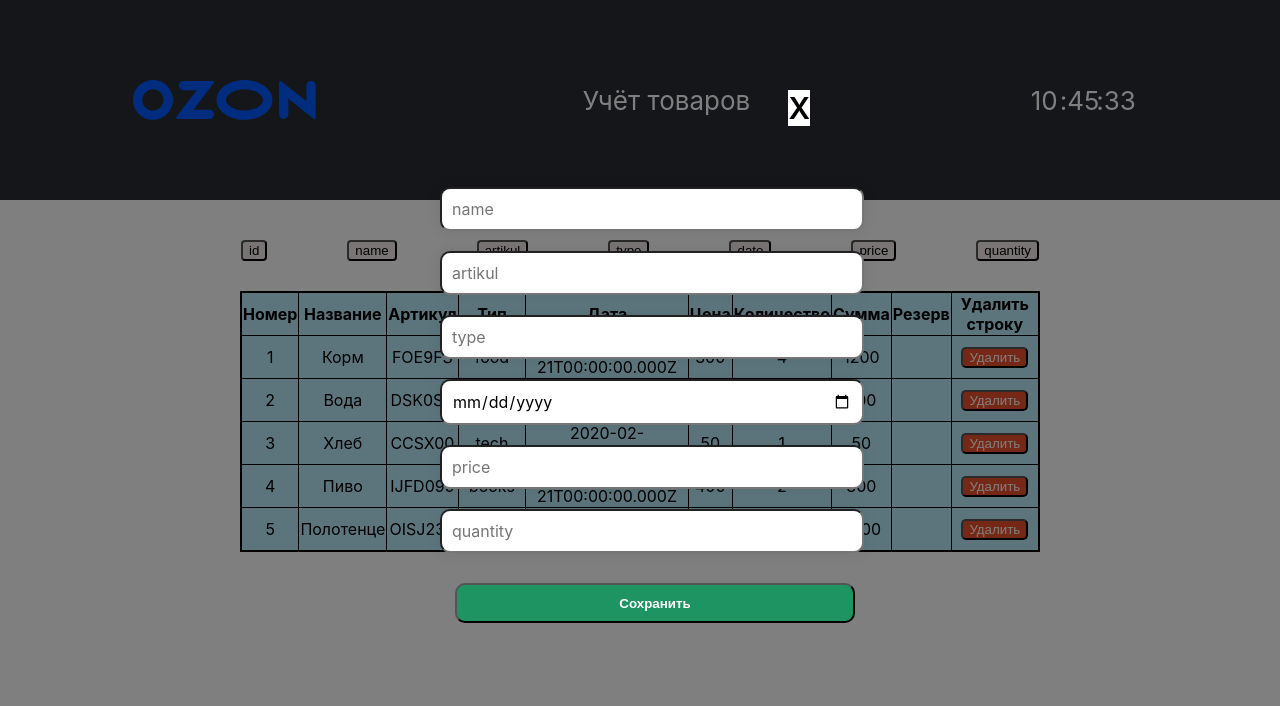
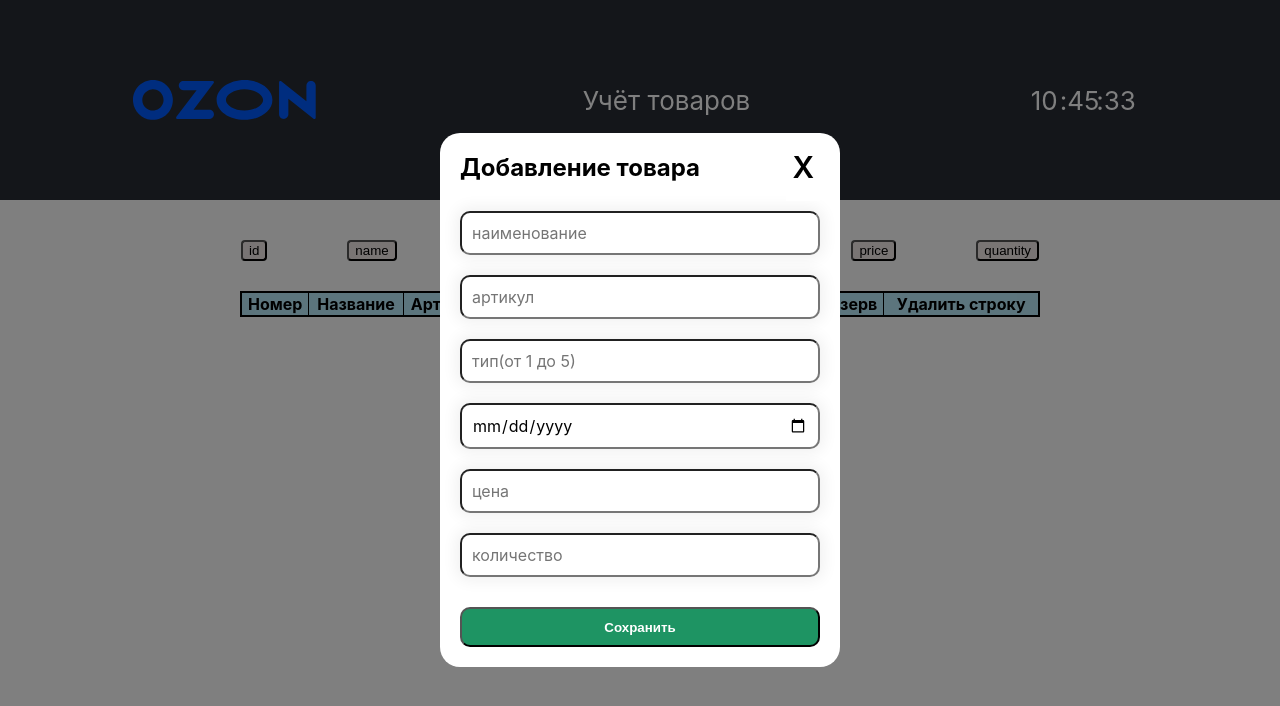
Before and after one commit to thegreatdestroyer/ozon-trainee, a React (Create React App) app: page /table in a window 1280 px wide. Both pictures are taken after a click on the button "Добавить товар". Shown: the top 706 px of the page. Built offline with nearby package versions, Linux system fonts and the light colour scheme.

Commit message:
добавил добавление и удаление с локалсторедж

```diff
--- a/src/components/AddRowForm/AddRowForm.css
+++ b/src/components/AddRowForm/AddRowForm.css
@@ -13,8 +13,6 @@
     cursor: pointer;
     height: 40px;
     font-weight: 600;
-    margin-left: 320px;
-    margin-top: 40px;
 }
 
 .addButtonHidden {
@@ -22,14 +20,15 @@
 }
 
 .saveButton {
-    width: 100%;
-    margin: 20px 0 0 15px;
+    width: 90%;
     background: #1e9463;
     border-radius: 10px;
     color: white;
     cursor: pointer;
     height: 40px;
     font-weight:600;
+    margin-bottom: 20px;
+    margin-top: 20px;
 }
 
 .saveButton:hover {
@@ -37,7 +36,6 @@
 }
 
 .closeButton {
-    padding: 0;
     border: none;
     font: inherit;
     color: inherit;
@@ -45,31 +43,44 @@
     cursor: pointer;
     font-weight:600;
     font-size: 30px;
-    position: absolute;
-    top: 90px;
-    right: 470px;
+    position: relative;
+    top: 0;
+    right: 0;
+}
+
+.formHeader {
+    width: 90%;
+    display: flex;
+    justify-content: space-between;
+
 }
 
 .addFormDisplayed {
-    width: 400px;
-    margin: auto;
+    width: 100%;
+    display: flex;
+    flex-direction: column;
+    align-items: center;
+
 }
 
 input[type=text] {
+    box-sizing: border-box;
     padding: 10px;
     margin: 10px 0;
     box-shadow:0 0 15px 4px rgba(0,0,0,0.06);
-    border-radius:10px;
+    border-radius: 10px;
 }
 
 input[type=date] {
+    box-sizing: border-box;
     padding: 10px;
     margin: 10px 0;
     box-shadow:0 0 15px 4px rgba(0,0,0,0.06);
-    border-radius:10px;
+    border-radius: 10px;
 }
 
 input[type=number] {
+    box-sizing: border-box;
     padding: 10px;
     margin: 10px 0;
     box-shadow:0 0 15px 4px rgba(0,0,0,0.06);
@@ -77,7 +88,7 @@ input[type=number] {
 }
 
 input {
-    width: 100%;
+    width: 90%;
 }
 
 input, textarea {
@@ -85,9 +96,24 @@ input, textarea {
     font-size: inherit;
   }
 
-.showForm {
-    height: 100vh;
-    width: 100vw;
+
+.showFormContainer {
+    width: 400px;
+    background: #ffffff;
+    border-radius: 20px;
+    display: flex;
+    flex-direction: column;
+    justify-content: center;
+    align-items: center;
+}
+
+.hideFormContainer {
+    display: none;
+}
+
+.overlay {
+    height: 100%;
+    width: 100%;
     background-color: rgba(0, 0, 0, 0.5);
     z-index: 1;
     position: fixed;
--- a/src/components/AddRowForm/AddRowForm.js
+++ b/src/components/AddRowForm/AddRowForm.js
@@ -13,8 +13,6 @@ const AddRowForm = (props) => {
         quantity: ''
     });
     const [isOpen, setIsOpen] = React.useState(false);
-
-    localStorage.getItem('')
 
 
     const handleSubmit = (event) => {
@@ -44,17 +42,22 @@ const AddRowForm = (props) => {
 return (
     <div>
         <button className={isOpen ? 'addButtonHidden' : 'addButton'} onClick={handleOpenForm}>Добавить товар</button>
-        <div className={isOpen ? 'showForm' : 'form'}>
+        <div className={isOpen ? 'overlay' : 'form'}>
+            <div className={isOpen ? 'showFormContainer' : 'hideFormContainer'}>
+            <div className="formHeader">
+                <h2>Добавление товара</h2>
+                <button className="closeButton" type='button' onClick={handleCloseForm}>Х</button>
+            </div>
             <form className={isOpen ? 'addFormDisplayed' : 'addForm'} onSubmit={handleSubmit}>
-                <input type="text" name='name' placeholder='name' onChange={handleChange} value={formState.name}/>
-                <input type="text" name='artikul' placeholder='artikul' onChange={handleChange}/>
-                <input type="text" name='typeId' placeholder='type' onChange={handleChange}/>
-                <input type="date" name='date' placeholder='date' onChange={handleChange}/>
-                <input type="number" name='price' placeholder='price' onChange={handleChange}/>
-                <input type="number" name='quantity' placeholder='quantity' onChange={handleChange}/>
+                <input type="text" name='name' placeholder='наименование' onChange={handleChange} value={formState.name}/>
+                <input type="text" name='artikul' placeholder='артикул' onChange={handleChange}/>
+                <input type="number" name='typeId' placeholder='тип(от 1 до 5)' onChange={handleChange}/>
+                <input type="date" name='date' placeholder='дата' onChange={handleChange}/>
+                <input type="number" name='price' placeholder='цена' onChange={handleChange}/>
+                <input type="number" name='quantity' placeholder='количество' onChange={handleChange}/>
                 <button className="saveButton" type='submit'>Сохранить</button>
-                <button className="closeButton" type='button' onClick={handleCloseForm}>Х</button>
             </form>
+            </div>
         </div>
     </div>
 )
--- a/src/components/Table/Table.css
+++ b/src/components/Table/Table.css
@@ -12,6 +12,10 @@
     color: white;
   }
 
+  .loading {
+    margin: 700px;
+  }
+
   td {
     border: 1px solid;
     text-align: center;
--- a/src/components/Table/Table.js
+++ b/src/components/Table/Table.js
@@ -23,11 +23,15 @@ const Table = (props) => {
 
     const handleAddNewRow = (row) => {
       const itemsWithNewRow = items.slice();
+      const newId = itemsWithNewRow.reduce((max, item) => {
+        return Math.max(max, item['id']);
+      }, 0)
       itemsWithNewRow.push({
         ...row,
-        id: itemsWithNewRow.length + 1
+        id: newId + 1
       });
       setItems(itemsWithNewRow);
+      localStorage.setItem('storedTable', JSON.stringify(itemsWithNewRow));
       console.log(row);
     }
 
@@ -51,6 +55,7 @@ const Table = (props) => {
       // newAgregateTable.splice(index, 1);
       const newItems = items.filter(item => item.id !== id);
       setItems(newItems);
+      localStorage.setItem('storedTable', JSON.stringify(newItems))
     }
 
     React.useEffect(() => {
@@ -69,7 +74,7 @@ const Table = (props) => {
         <div>
           <AddRowForm onAddNewRow={handleAddNewRow}/>
           <TableFilter onSort={tableSort} />
-          {isLoading ? (<span>Loading...</span>) :
+          {isLoading ? (<span className="loading">Loading...</span>) :
           (<table className="table">
         <thead>
           <tr>
--- a/src/services/ItemsService.js
+++ b/src/services/ItemsService.js
@@ -1,10 +1,15 @@
-import { ITEMS } from '../constants/items';
+// import { ITEMS } from '../constants/items';
 import { TYPES } from '../constants/types';
 
 class ItemsService {
+
     getItems = async () => {
         await this.sleep(1500);
-        return ITEMS;
+        const items = localStorage.getItem('storedTable');
+        if (items) {
+            return JSON.parse(items);
+        }
+        return [];
     }
 
     getTypes = async () => {
```
